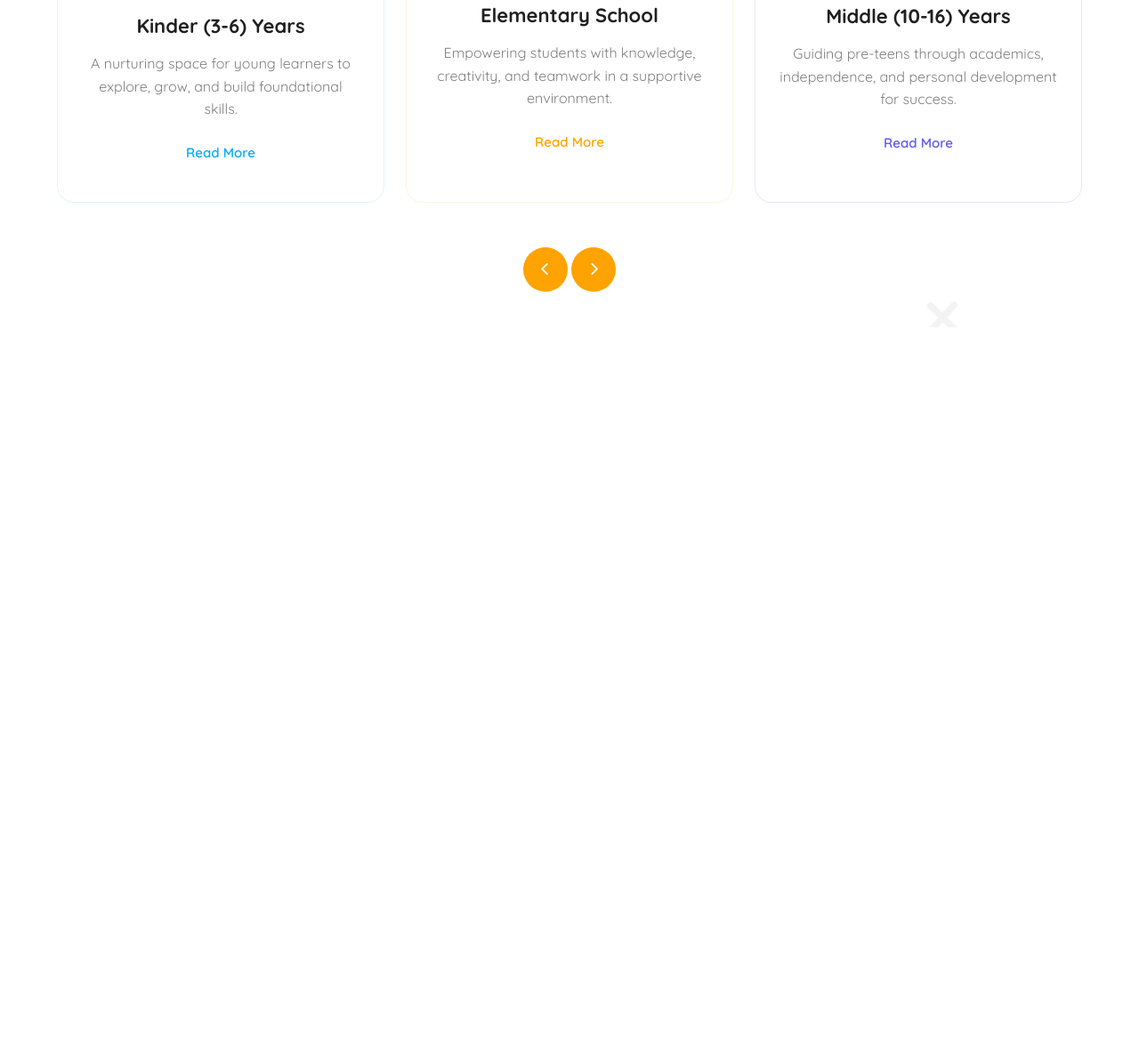
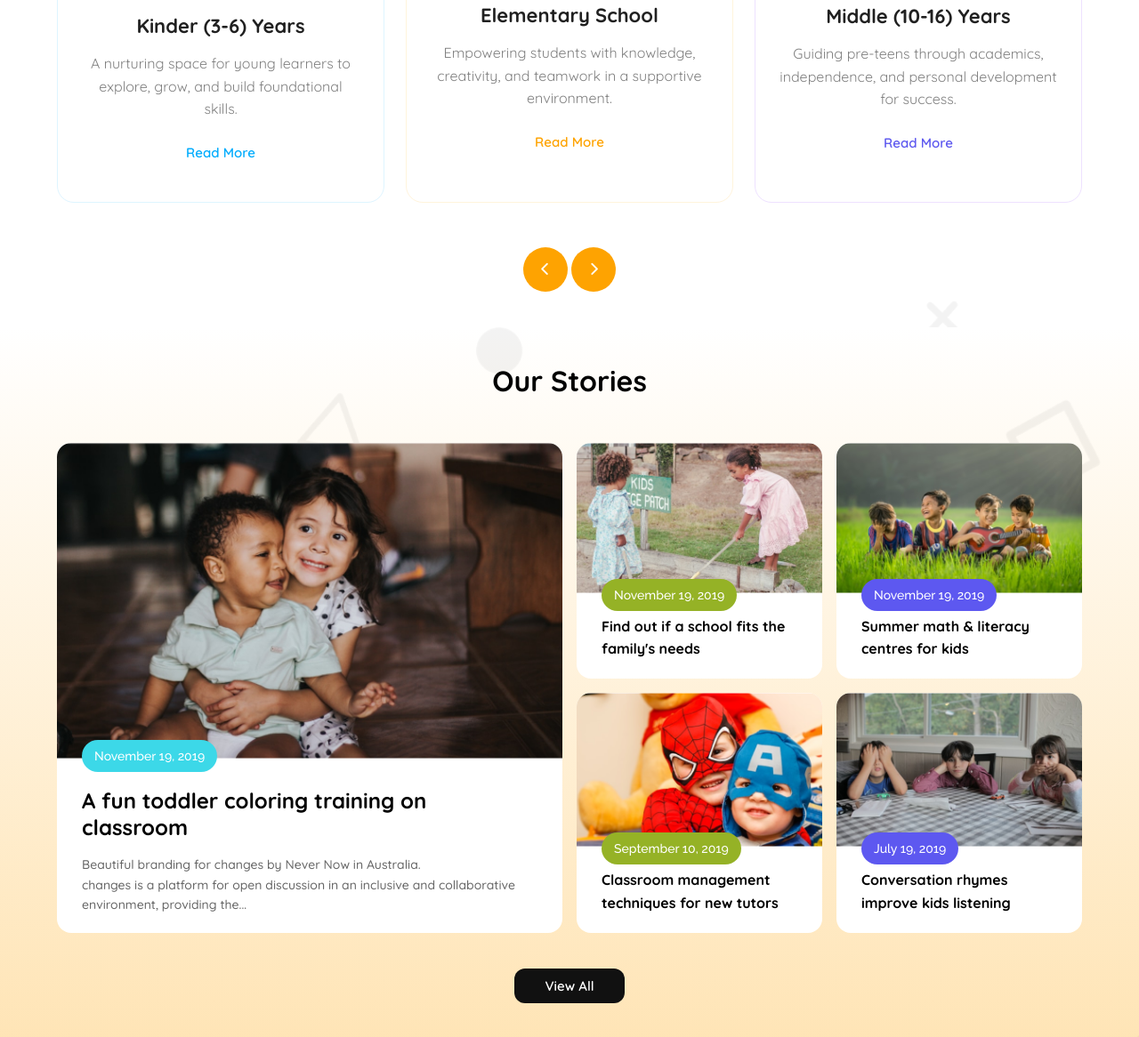
Before and after one commit to Mahedul-Karim/kids-school, a plain HTML site: page index.html in a window 1280 px wide. Shown: the part 971-2137 px from the top of the page at 89% size. Before the commit the page ends 1339 px from the top, so only its background shows below. Drawn offline with Linux system fonts and the light colour scheme.

Commit message:
stories section added

```diff
--- a/index.html
+++ b/index.html
@@ -61,7 +61,8 @@
               </div>
               <h3>Kinder (3-6) Years</h3>
               <p>
-                A nurturing space for young learners to explore, grow, and build foundational skills.
+                A nurturing space for young learners to explore, grow, and build
+                foundational skills.
               </p>
               <button class="btn text-secondary">Read More</button>
             </div>
@@ -71,7 +72,8 @@
               </div>
               <h3>Elementary School</h3>
               <p>
-                Empowering students with knowledge, creativity, and teamwork in a supportive environment.
+                Empowering students with knowledge, creativity, and teamwork in
+                a supportive environment.
               </p>
               <button class="btn text-primary">Read More</button>
             </div>
@@ -81,11 +83,11 @@
               </div>
               <h3>Middle (10-16) Years</h3>
               <p>
-                Guiding pre-teens through academics, independence, and personal development for success.
+                Guiding pre-teens through academics, independence, and personal
+                development for success.
               </p>
               <button class="btn text-quaternary">Read More</button>
             </div>
-
           </div>
           <div class="btn-group">
             <button class="btn bg-primary text-white">
@@ -97,6 +99,71 @@
           </div>
         </div>
       </section>
+      <section class="stories-section">
+        <div class="container">
+          <h3 class="section-heading">Our Stories</h3>
+          <div class="stories-cards">
+            <figure class="stories-card">
+              <div>
+                <img src="assets/story-1.png" alt="" />
+              </div>
+              <div class="stories-content">
+                <div class="stories-date">November 19, 2019</div>
+                <h4>A fun toddler coloring training on <br> classroom</h4>
+                <p>
+                  Beautiful branding for changes by Never Now in Australia. <br>
+                  changes is a platform for open discussion in an inclusive and
+                  collaborative environment, providing the...
+                </p>
+              </div>
+            </figure>
+            <div class="stories-cards-2nd">
+              <figure class="stories-card">
+                <div>
+                  <img src="assets/story-2.png" alt="" />
+                </div>
+                <div class="stories-content">
+                  <div class="stories-date">November 19, 2019</div>
+                  <h4>Find out if a school fits the family&apos;s needs</h4>
+                </div>
+              </figure>
+              <figure class="stories-card">
+                <div>
+                  <img src="assets/story-3.png" alt="" />
+                </div>
+                <div class="stories-content">
+                  <div class="stories-date">November 19, 2019</div>
+                  <h4>Summer math & literacy centres for kids</h4>
+                </div>
+              </figure>
+              <figure class="stories-card">
+                <div>
+                  <img src="assets/story-4.png" alt="" />
+                </div>
+                <div class="stories-content">
+                  <div class="stories-date">September 10, 2019</div>
+                  <h4>Classroom management techniques for new tutors</h4>
+                </div>
+              </figure>
+              <figure class="stories-card">
+                <div>
+                  <img src="assets/story-5.png" alt="" />
+                </div>
+                <div class="stories-content">
+                  <div class="stories-date">July 19, 2019</div>
+                  <h4>Conversation rhymes improve kids listening</h4>
+                </div>
+              </figure>
+            </div>
+          </div>
+          <div class="stories-action">
+            <button class="btn bg-black text-white">View All</button>
+          </div>
+        </div>
+      </section>
     </main>
+    <footer>
+      <div class="container footer-contents"></div>
+    </footer>
   </body>
 </html>
--- a/styles.css
+++ b/styles.css
@@ -1,4 +1,5 @@
 @import url("https://fonts.googleapis.com/css2?family=Quicksand:wght@300..700&display=swap");
+@import url("https://fonts.googleapis.com/css2?family=Raleway:ital,wght@0,100..900;1,100..900&display=swap");
 
 :root {
   --color-primary: #fea301;
@@ -155,7 +156,8 @@ body {
 
 /*===================curriculum section==============*/
 
-.curriculum-section {
+.curriculum-section,
+.stories-section {
   background-image: url("assets/bg.png");
   background-repeat: no-repeat;
   background-size: cover;
@@ -187,43 +189,142 @@ body {
   border: 1px solid var(--color-light-blue);
 }
 .curriculum-card:nth-child(2) {
-  background-image: linear-gradient(
-    #FFF4DC 0%,
-    var(--color-white) 40%
-  );
-  border: 1px solid #FFF4DC;
+  background-image: linear-gradient(#fff4dc 0%, var(--color-white) 40%);
+  border: 1px solid #fff4dc;
 }
 .curriculum-card:nth-child(3) {
-  background-image: linear-gradient(
-    #EEE1FF 0%,
-    var(--color-white) 40%
-  );
-  border: 1px solid #EEE1FF;
+  background-image: linear-gradient(#eee1ff 0%, var(--color-white) 40%);
+  border: 1px solid #eee1ff;
 }
 
-.curriculum-card > h3{
+.curriculum-card > h3 {
   font-size: 22px;
   font-weight: bold;
   color: #202020;
 }
 
-.curriculum-card > p{
+.curriculum-card > p {
   color: #808080;
   line-height: 1.6;
 }
 
-
-.btn-group{
+.btn-group {
   margin-top: 50px;
   text-align: center;
 }
 
-.btn-group button{
+.btn-group button {
   border-radius: 100%;
   width: 50px;
   height: 50px;
   padding: 0;
+  transition: background-color 500ms ease;
 }
+.btn-group button:hover {
+  background-color: rgba(254, 163, 1, 0.8);
+}
+
+/*================stories section================*/
+
+.stories-section {
+  background-image: url("assets/bg.png"),
+    linear-gradient(360deg, rgba(254, 163, 1, 0.3) 0%, var(--color-white) 100%);
+  background-repeat: no-repeat;
+  background-size: cover;
+  padding-block: 40px;
+}
+
+.stories-cards {
+  margin-top: 50px;
+  display: grid;
+  grid-template-columns: repeat(2, 1fr);
+  gap: 16px;
+}
+
+.stories-cards-2nd {
+  display: grid;
+  grid-template-columns: repeat(2, 1fr);
+  gap: 16px;
+}
+
+.stories-card {
+  background-color: var(--color-white);
+  overflow: clip;
+  border-radius: 16px;
+  display: flex;
+  flex-direction: column;
+  height: 100%;
+}
+
+.stories-card img {
+  width: 100%;
+  object-fit: cover;
+}
+
+.stories-date {
+  font-family: "Raleway", serif;
+  max-width: max-content;
+  padding: 10px 14px;
+  border-radius: 48px;
+  font-weight: 500;
+  color: var(--color-white);
+  font-size: 14px;
+  position: relative;
+  z-index: 1;
+}
+
+.stories-cards > .stories-card:first-child .stories-date {
+  background-color: #3cd8e8;
+  margin-top: -45px;
+}
+
+.stories-card:nth-child(odd) .stories-date {
+  background-color: #95b226;
+}
+.stories-card:nth-child(even) .stories-date {
+  background-color: #5d58f0;
+}
+
+.stories-content {
+  padding: 20px 28px;
+  display: flex;
+  flex-direction: column;
+  justify-content: space-between;
+  flex-grow: 1;
+  gap: 5px;
+}
+
+.stories-cards > .stories-card:first-child .stories-content h4 {
+  font-size: 24px;
+  font-weight: bold;
+}
+.stories-cards > .stories-card:first-child .stories-content p {
+  font-size: 14px;
+  line-height: 1.6;
+  color: #666666;
+  font-weight: 500;
+}
+
+.stories-cards-2nd .stories-card h4 {
+  line-height: 1.6;
+  font-weight: bold;
+}
+.stories-cards-2nd .stories-date {
+  margin-top: -40px;
+}
+
+
+.stories-action{
+  text-align: center;
+  margin-block: 40px;
+}
+
+/*========================footer section=============*/
+
+footer{
+  background-color: var(--color-secondary);
+}
+
 
 /*=========================responsive=================*/
 
@@ -238,11 +339,14 @@ body {
 
   /*======================curriculum section================*/
 
-  .curriculum-cards{
-    grid-template-columns: repeat(2,1fr);
+  .curriculum-cards {
+    grid-template-columns: repeat(2, 1fr);
   }
 
-
+  /*stories section*/
+  .stories-cards {
+    grid-template-columns: 1fr;
+  }
 }
 
 @media screen and (max-width: 768px) {
@@ -302,16 +406,29 @@ body {
     text-align: center;
   }
 
-
   /*==================curriculum section===============*/
-  .curriculum-cards{
+  .curriculum-cards {
     grid-template-columns: 1fr;
   }
-  .btn-group{
+  .btn-group {
     display: none;
   }
-  .section-heading{
+  .section-heading {
     font-size: 26px;
   }
 
+  /*stories section*/
+  .stories-cards > .stories-card:first-child {
+    display: none;
+  }
+  .stories-content {
+    padding: 20px 5px 20px 10px;
+  }
+  .stories-date {
+    padding: 8px 12px;
+    font-size: 9px;
+  }
+  .stories-cards-2nd .stories-card h4 {
+    font-size: 12px;
+  }
 }
```
